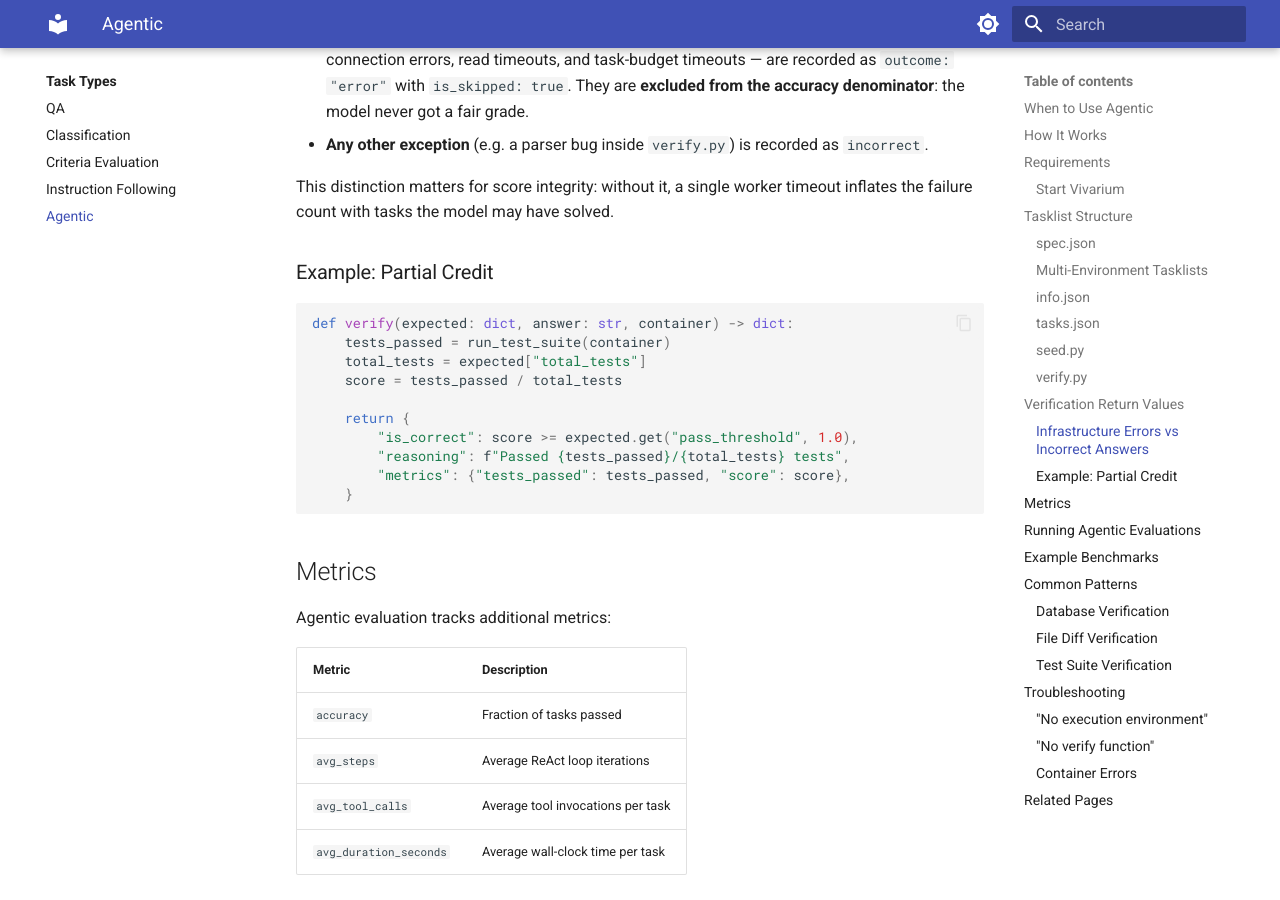
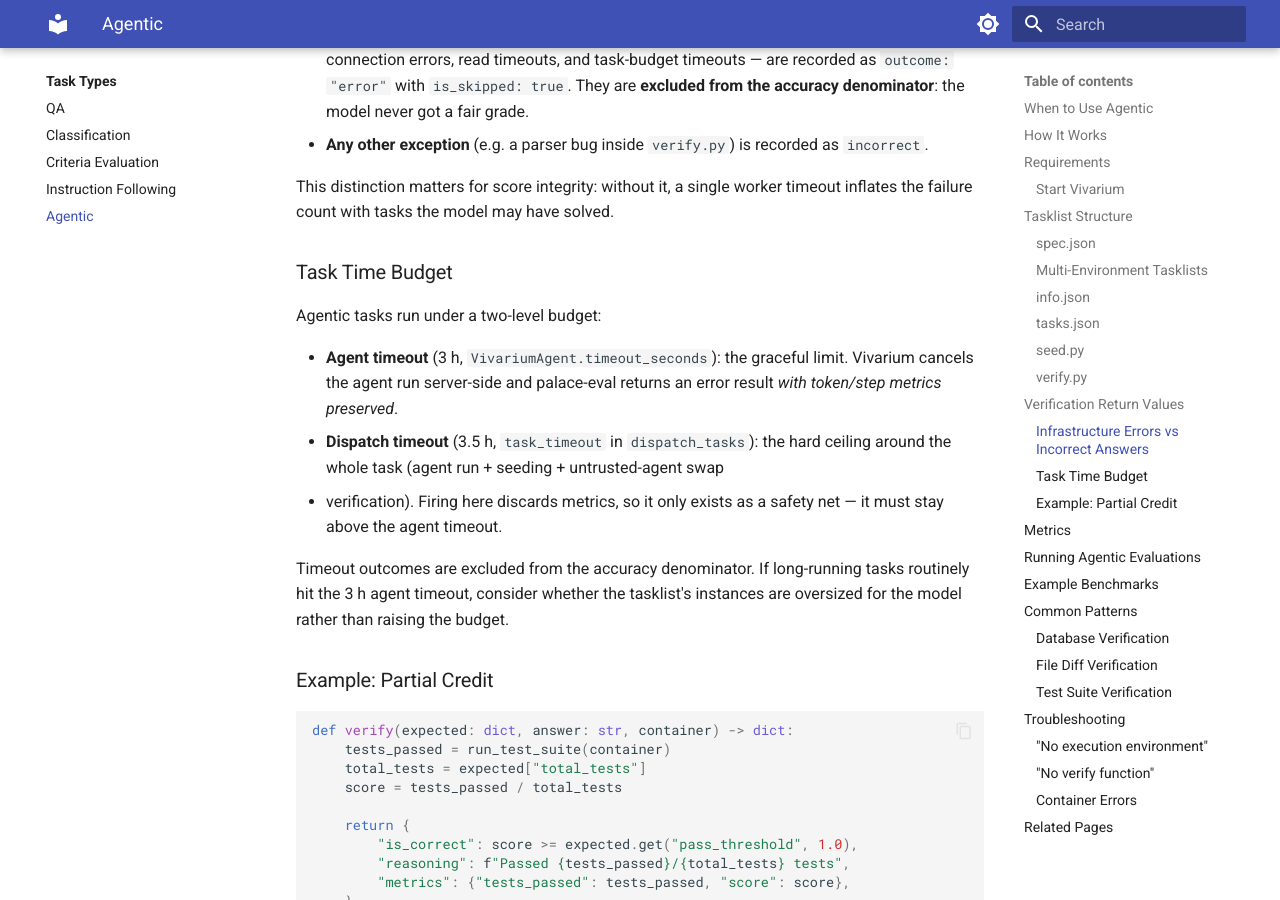
Before and after one commit to palace-ai/palace-eval, an MkDocs documentation site: the page built from docs/task-types/agentic.md, in a window 1280 px wide and 900 px high, scrolled down 4997 px. Built offline with MkDocs 1.6.1 and Material for MkDocs 9.7.7, drawn with Linux system fonts in a browser that asks for light colours.

Commit message:
Increased task timeout to 3 hours

````diff
--- a/docs/task-types/agentic.md
+++ b/docs/task-types/agentic.md
@@ -220,6 +220,22 @@
 This distinction matters for score integrity: without it, a single worker
 timeout inflates the failure count with tasks the model may have solved.
 
+### Task Time Budget
+
+Agentic tasks run under a two-level budget:
+
+- **Agent timeout** (3 h, `VivariumAgent.timeout_seconds`): the graceful
+  limit. Vivarium cancels the agent run server-side and palace-eval returns
+  an error result *with token/step metrics preserved*.
+- **Dispatch timeout** (3.5 h, `task_timeout` in `dispatch_tasks`): the hard
+  ceiling around the whole task (agent run + seeding + untrusted-agent swap
+  + verification). Firing here discards metrics, so it only exists as a
+  safety net — it must stay above the agent timeout.
+
+Timeout outcomes are excluded from the accuracy denominator. If long-running
+tasks routinely hit the 3 h agent timeout, consider whether the tasklist's
+instances are oversized for the model rather than raising the budget.
+
 ### Example: Partial Credit
 
 ```python
````
Also changed, not shown: CHANGELOG.md (+11 -0 lines), 3 other files.
